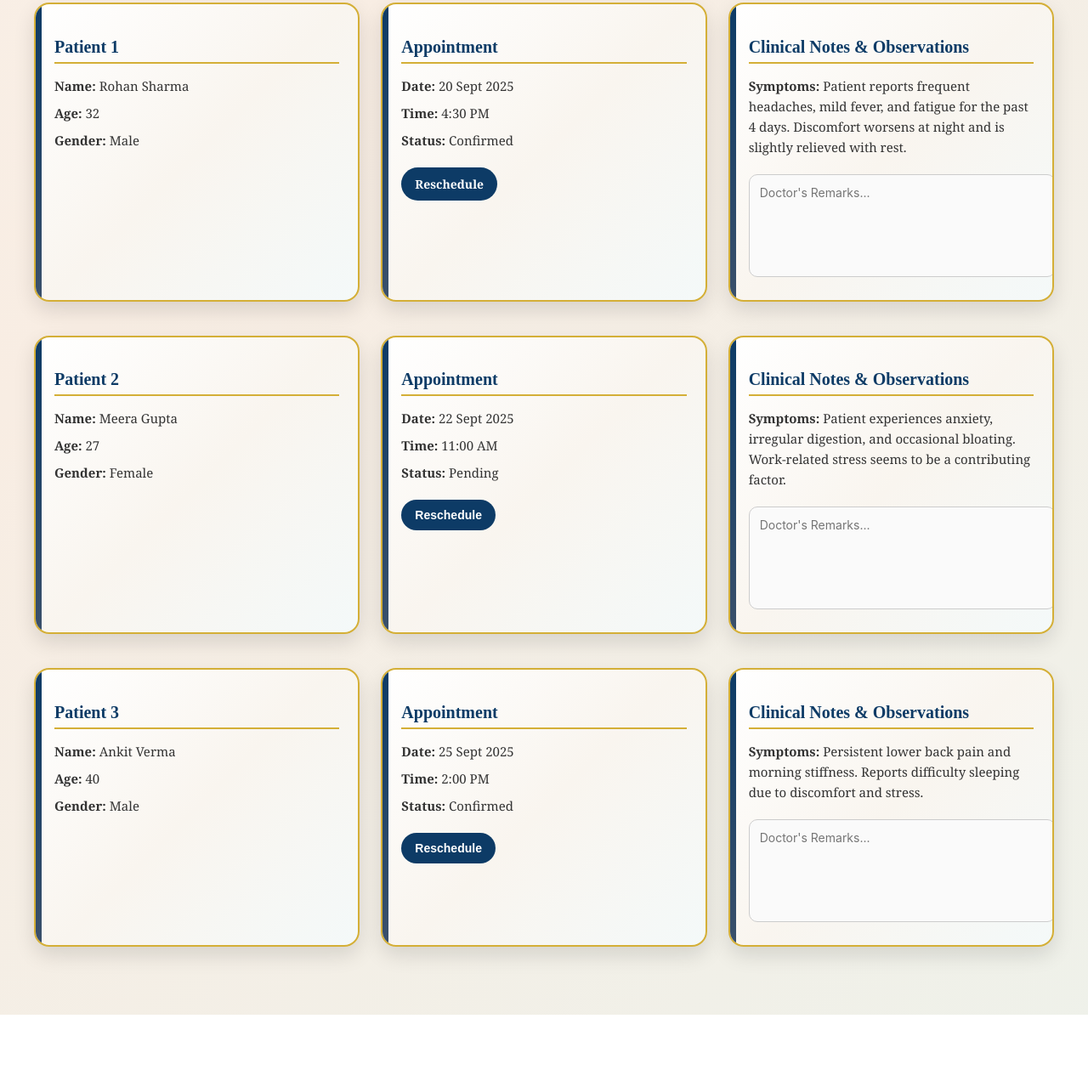
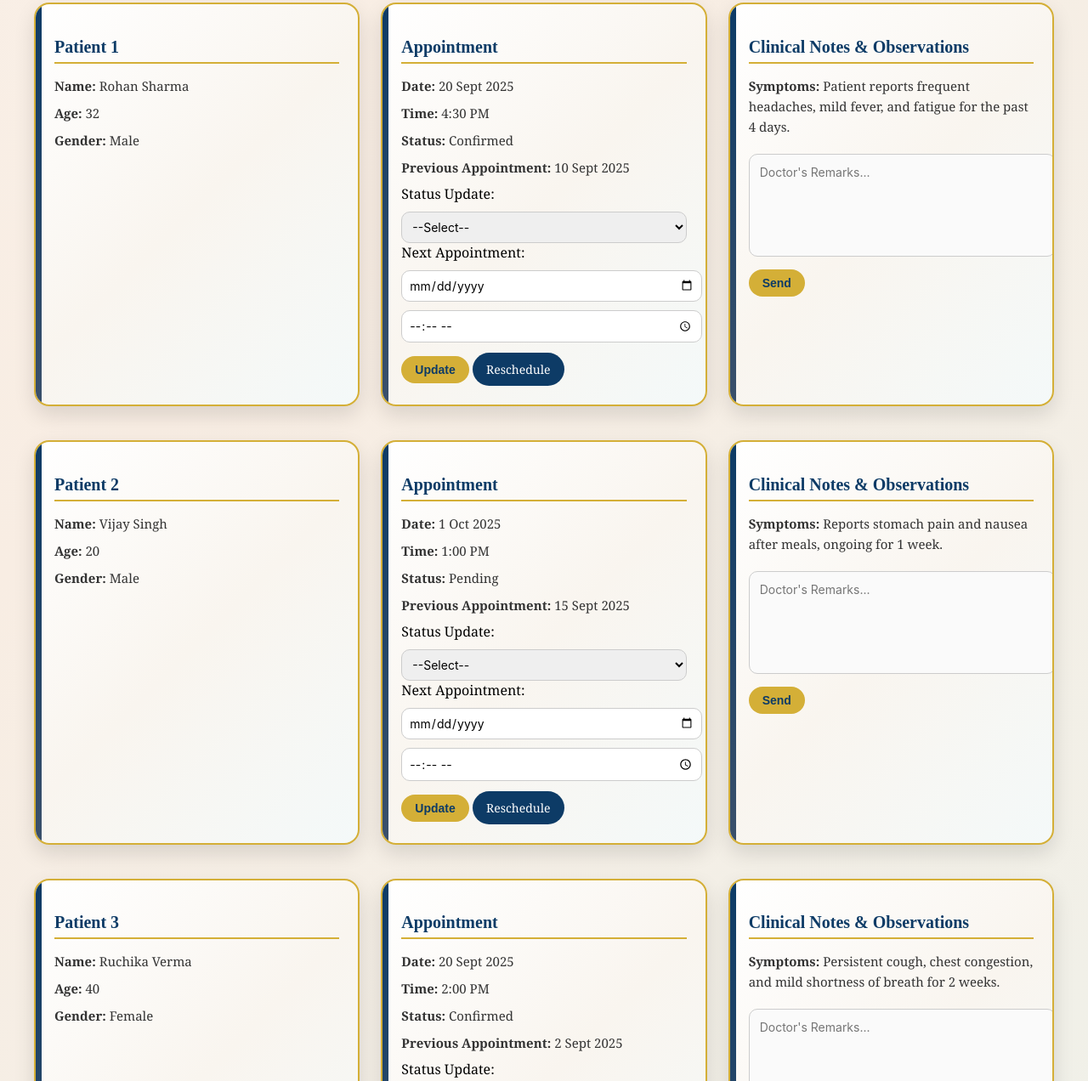
Before and after one commit to Gitika-dhingra/PrakritiPath, a plain HTML site: page Frontend/doctordashboard.html in a window 1280 px wide. Shown: the part 114-1386 px from the top of the page at 85% size. Before the commit the page ends 1308 px from the top, so only its background shows below. Drawn offline with Linux system fonts and the light colour scheme.

Commit message:
Added doctordashboard

```diff
--- a/Frontend/doctorpage/doctordashboard.html
+++ b/Frontend/doctordashboard.html
@@ -56,23 +56,7 @@
 
     .dashboard {
       padding: 40px;
-    }.reschedule-btn {
-  display: inline-block;
-  background: #0d3b66;
-  color: #fff;
-  padding: 10px 18px;
-  border-radius: 25px;
-  font-size: 14px;
-  font-weight: bold;
-  text-decoration: none;
-  transition: 0.3s;
-}
-
-.reschedule-btn:hover {
-  background: #d4af37;
-  color: #0d3b66;
-}
-
+    }
 
     .patient-card {
       display: grid;
@@ -134,6 +118,8 @@
       cursor: pointer;
       font-size: 14px;
       transition: 0.3s;
+      text-decoration: none;
+      display: inline-block;
     }
 
     .reschedule-btn:hover {
@@ -152,6 +138,34 @@
       resize: none;
       font-family: 'Inter', sans-serif;
       background: #fafafa;
+    }
+
+    .send-btn {
+      margin-top: 10px;
+      background: #d4af37;
+      color: #0d3b66;
+      border: none;
+      padding: 8px 16px;
+      border-radius: 20px;
+      cursor: pointer;
+      font-size: 14px;
+      font-weight: bold;
+      transition: 0.3s;
+    }
+
+    .send-btn:hover {
+      background: #0d3b66;
+      color: #fff;
+    }
+
+    select, input[type="date"], input[type="time"] {
+      margin-top: 10px;
+      width: 100%;
+      padding: 8px;
+      border-radius: 10px;
+      border: 1px solid #ccc;
+      font-size: 14px;
+      font-family: 'Inter', sans-serif;
     }
   </style>
 </head>
@@ -177,14 +191,25 @@
         <p><strong>Date:</strong> 20 Sept 2025</p>
         <p><strong>Time:</strong> 4:30 PM</p>
         <p><strong>Status:</strong> Confirmed</p>
-        <a href="http://127.0.0.1:5500/Frontend/doctorpage/reschuling.html" class="reschedule-btn">Reschedule</a>
-
+        <p><strong>Previous Appointment:</strong> 10 Sept 2025</p>
+        <label>Status Update:</label>
+        <select id="status1">
+          <option value="">--Select--</option>
+          <option value="Visited">Visited</option>
+          <option value="Missed">Missed</option>
+        </select>
+        <label>Next Appointment:</label>
+        <input type="date" id="nextDate1">
+        <input type="time" id="nextTime1">
+        <button class="send-btn" onclick="updateAppointment(1)">Update</button>
+        <a href="reschuling.html" class="reschedule-btn">Reschedule</a>
       </div>
 
       <div class="box">
         <h2>Clinical Notes & Observations</h2>
-        <p><strong>Symptoms:</strong> Patient reports frequent headaches, mild fever, and fatigue for the past 4 days. Discomfort worsens at night and is slightly relieved with rest.</p>
-        <textarea placeholder="Doctor's Remarks..."></textarea>
+        <p><strong>Symptoms:</strong> Patient reports frequent headaches, mild fever, and fatigue for the past 4 days.</p>
+        <textarea id="remarks1" placeholder="Doctor's Remarks..."></textarea>
+        <button class="send-btn" onclick="sendRemarks(1)">Send</button>
       </div>
     </div>
 
@@ -192,23 +217,35 @@
     <div class="patient-card">
       <div class="box">
         <h2>Patient 2</h2>
-        <p><strong>Name:</strong> Meera Gupta</p>
-        <p><strong>Age:</strong> 27</p>
-        <p><strong>Gender:</strong> Female</p>
+        <p><strong>Name:</strong> Vijay Singh</p>
+        <p><strong>Age:</strong> 20</p>
+        <p><strong>Gender:</strong> Male</p>
       </div>
 
       <div class="box">
         <h2>Appointment</h2>
-        <p><strong>Date:</strong> 22 Sept 2025</p>
-        <p><strong>Time:</strong> 11:00 AM</p>
+        <p><strong>Date:</strong> 1 Oct 2025</p>
+        <p><strong>Time:</strong> 1:00 PM</p>
         <p><strong>Status:</strong> Pending</p>
-        <button class="reschedule-btn">Reschedule</button>
+        <p><strong>Previous Appointment:</strong> 15 Sept 2025</p>
+        <label>Status Update:</label>
+        <select id="status2">
+          <option value="">--Select--</option>
+          <option value="Visited">Visited</option>
+          <option value="Missed">Missed</option>
+        </select>
+        <label>Next Appointment:</label>
+        <input type="date" id="nextDate2">
+        <input type="time" id="nextTime2">
+        <button class="send-btn" onclick="updateAppointment(2)">Update</button>
+        <a href="reschuling.html" class="reschedule-btn">Reschedule</a>
       </div>
 
       <div class="box">
         <h2>Clinical Notes & Observations</h2>
-        <p><strong>Symptoms:</strong> Patient experiences anxiety, irregular digestion, and occasional bloating. Work-related stress seems to be a contributing factor.</p>
-        <textarea placeholder="Doctor's Remarks..."></textarea>
+        <p><strong>Symptoms:</strong> Reports stomach pain and nausea after meals, ongoing for 1 week.</p>
+        <textarea id="remarks2" placeholder="Doctor's Remarks..."></textarea>
+        <button class="send-btn" onclick="sendRemarks(2)">Send</button>
       </div>
     </div>
 
@@ -216,23 +253,35 @@
     <div class="patient-card">
       <div class="box">
         <h2>Patient 3</h2>
-        <p><strong>Name:</strong> Ankit Verma</p>
+        <p><strong>Name:</strong> Ruchika Verma</p>
         <p><strong>Age:</strong> 40</p>
-        <p><strong>Gender:</strong> Male</p>
+        <p><strong>Gender:</strong> Female</p>
       </div>
 
       <div class="box">
         <h2>Appointment</h2>
-        <p><strong>Date:</strong> 25 Sept 2025</p>
+        <p><strong>Date:</strong> 20 Sept 2025</p>
         <p><strong>Time:</strong> 2:00 PM</p>
         <p><strong>Status:</strong> Confirmed</p>
-        <button class="reschedule-btn">Reschedule</button>
+        <p><strong>Previous Appointment:</strong> 2 Sept 2025</p>
+        <label>Status Update:</label>
+        <select id="status3">
+          <option value="">--Select--</option>
+          <option value="Visited">Visited</option>
+          <option value="Missed">Missed</option>
+        </select>
+        <label>Next Appointment:</label>
+        <input type="date" id="nextDate3">
+        <input type="time" id="nextTime3">
+        <button class="send-btn" onclick="updateAppointment(3)">Update</button>
+        <a href="reschuling.html" class="reschedule-btn">Reschedule</a>
       </div>
 
       <div class="box">
         <h2>Clinical Notes & Observations</h2>
-        <p><strong>Symptoms:</strong> Persistent lower back pain and morning stiffness. Reports difficulty sleeping due to discomfort and stress.</p>
-        <textarea placeholder="Doctor's Remarks..."></textarea>
+        <p><strong>Symptoms:</strong> Persistent cough, chest congestion, and mild shortness of breath for 2 weeks.</p>
+        <textarea id="remarks3" placeholder="Doctor's Remarks..."></textarea>
+        <button class="send-btn" onclick="sendRemarks(3)">Send</button>
       </div>
     </div>
 
@@ -241,7 +290,35 @@
   <script>
     function logout() {
       alert("Logging out...");
-      window.location.href = "index.html"; // replace with login page
+      window.location.href = "index.html";
+    }
+
+    function sendRemarks(patientId) {
+      const remarks = document.getElementById(`remarks${patientId}`).value;
+      if (!remarks.trim()) {
+        alert("Please enter remarks before sending.");
+        return;
+      }
+      localStorage.setItem(`patient${patientId}_remarks`, remarks);
+      alert(`Remarks for Patient ${patientId} sent to User Dashboard!`);
+    }
+
+    function updateAppointment(patientId) {
+      const status = document.getElementById(`status${patientId}`).value;
+      const nextDate = document.getElementById(`nextDate${patientId}`).value;
+      const nextTime = document.getElementById(`nextTime${patientId}`).value;
+
+      if (!status) {
+        alert("Please select status update.");
+        return;
+      }
+
+      localStorage.setItem(`patient${patientId}_status`, status);
+      if (nextDate && nextTime) {
+        localStorage.setItem(`patient${patientId}_nextAppointment`, `${nextDate} at ${nextTime}`);
+      }
+
+      alert(`Appointment update for Patient ${patientId} saved!`);
     }
   </script>
 </body>
```
Also changed, not shown: Frontend/bookconsultation.html (added, +138 -0 lines), Frontend/reschuling.html (renamed from Frontend/doctorpage/reschuling.html, +2 -1 lines).
